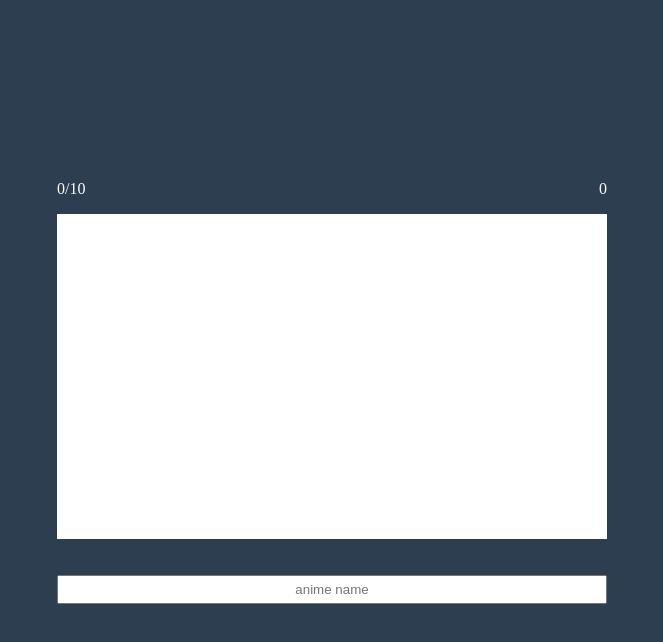
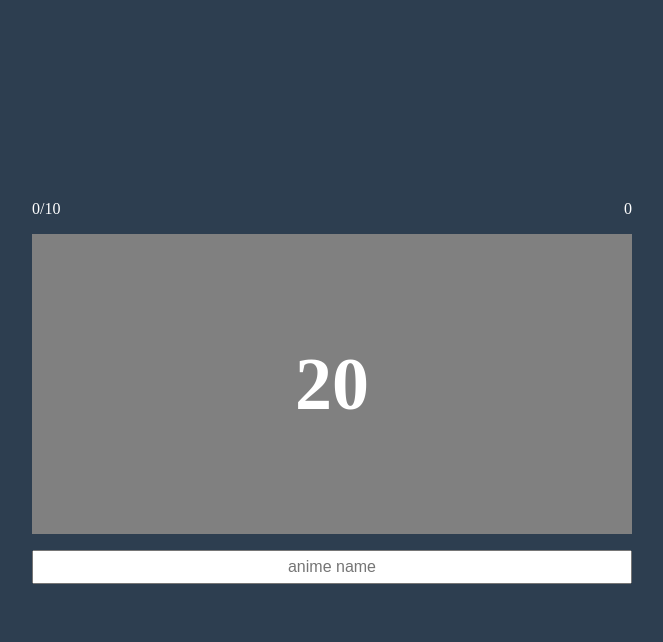
Before and after one commit to Zallyy/Guess-the-Anime-OP, a Vue app: page / in a window 1280 px wide. Both pictures are taken after a click on the button "Play". Shown: the top 642 px of the page, without its empty margins (308-971 px from the left). Built offline with nearby package versions, Linux system fonts and the light colour scheme; no server answers.

Commit message:
More style and function fixes/improvements

```diff
--- a/public/style.css
+++ b/public/style.css
@@ -57,14 +57,30 @@
           align-items: center;
 }
 
-  video {
-    background: white;
-    /* box-shadow: 0 4px 6px -1px rgba(0, 0, 0, 0.1), 0 2px 4px -1px rgba(0, 0, 0, 0.1); */
-    width: 100%;
-    height: 325px;
+.video-container {
+  display: -webkit-box;
+  display: -ms-flexbox;
+  display: flex;
+  position: relative;
 }
 
+.video-container video {
+  position: relative;
+  background: white;
+  width: 100%;
+  height: auto;
+}
 
+.video-container .cover {
+  position: absolute;
+  width: 100%;
+  height: 100%;
+  background: gray;
+}
+
+.video-container .cover p {
+  font-size: 74px;
+}
 
 /* Margin */
 .my-1 {
@@ -173,7 +189,9 @@
 }
 
 .game {
-    position: relative;
+  -webkit-box-orient: vertical;
+  -webkit-box-direction: normal;
+      -ms-flex-direction: column;
           flex-direction: column;
 }
 
@@ -190,7 +208,7 @@
 }
 
 .game .middle {
-    width: 550px;
+  width: 600px;
 }
 
 .game .middle .stats {
@@ -205,7 +223,8 @@
 
 .game .middle form input {
   width: 100%;
-    padding: 5px;
+  font-size: 1em;
+  padding: 6px;
   text-align: center;
   color: #2D3E50;
 }
--- a/src/components/Opening.vue
+++ b/src/components/Opening.vue
@@ -3,7 +3,7 @@
         <div v-show="songLoop == 2" class="info p-1 m-4">
             <p>Song: {{currentSong.song}}</p>
             <p>Artist: {{currentSong.artist}}</p>
-            <p>Opening:{{currentSong.opening}} </p>
+            <p>Opening: {{currentSong.opening}} </p>
         </div>
         <div class="middle">
             <div class="stats">
@@ -11,10 +11,16 @@
                 <p v-show="songLoop == 2">{{currentSong.animeName}}</p>
                 <p>{{songsCorrect}}</p>
             </div>
-            <video @loadeddata="newDataLoaded" :style="songPlaying ? 'background: none' : 'background: white'" class="my-1">
+            <div class="video-container my-1">
+                <video @loadeddata="newDataLoaded" :style="songPlaying ? 'background: none' : 'background: white'">
                 <source v-if='songPlaying' :src="currentSong.link">
                   Your browser does not support the video tag.
-            </video>
+                </video>
+                <div v-show="playerIsGuessing" class="cover flex-center">
+                    <p><strong>{{guessingTimeLeft}}</strong></p>
+                </div>
+            </div>
+
             <form class="my-1" action="" @submit.prevent>
                 <input type="text" class="guess-opening" placeholder="anime name" autofocus>
             </form>
@@ -43,6 +49,7 @@ export default {
             songRandomEndTime: 0,
             songLoop: 1,
             playerIsGuessing: true,
+            guessingTimeLeft: 20,
             userInput: ''
         }
     },
@@ -52,7 +59,6 @@ export default {
             this.songList = await res.json()
             createAnimeList()
             this.chooseSong()
-
         }
         const createAnimeList = () => {
             this.songList.forEach(song => {
@@ -74,6 +80,7 @@ export default {
             }
             if (value == 2) {
                 this.playOpening()
+                this.playerIsGuessing = false
             }
         },
         currentSong() {
@@ -86,11 +93,12 @@ export default {
             return Math.floor(Math.random() * (max - min + 1) + min);
         },
         chooseSong() {
-            // this.currentSong = this.songList[this.songList.length-1]; // Most recently added song. Testing
+            // Testing
+            // this.currentSong = this.songList[this.songList.length-1]; // Most recently added song.
             this.songPlaying = true
             this.currentSongNum++
 
-            //Production
+            //Comment out when testing new songs added
             let index = 0
             do {
                 index = this.randomInt(0, this.songList.length-1)
@@ -99,6 +107,7 @@ export default {
             } while (!this.songQueue.includes(index))
         },
         playOpening() {
+            this.guessingTimeLeft = this.guessingTime
             const video = document.querySelector('video')
             video.currentTime = this.songRandomStartTime
             video.play()
@@ -109,6 +118,7 @@ export default {
                     this.playerIsGuessing = !this.playerIsGuessing
                     this.songLoop++
                 }
+                this.guessingTimeLeft = this.songRandomEndTime - Math.floor(video.currentTime)
             }, 1000)
         },
         newDataLoaded() {
@@ -117,12 +127,9 @@ export default {
         },
         getSongStats() {
             const video = document.querySelector('Video')
-
             this.songDuration = video.duration
             this.songRandomStartTime = this.randomInt(0, this.songDuration-22)
             this.songRandomEndTime = this.songRandomStartTime + this.guessingTime
-            console.log(`Start: ${this.songRandomStartTime}`)
-            console.log(`End: ${this.songRandomEndTime}`)
         }
     }
 }
```
Lines whose indentation alone changed are shown as unchanged.
